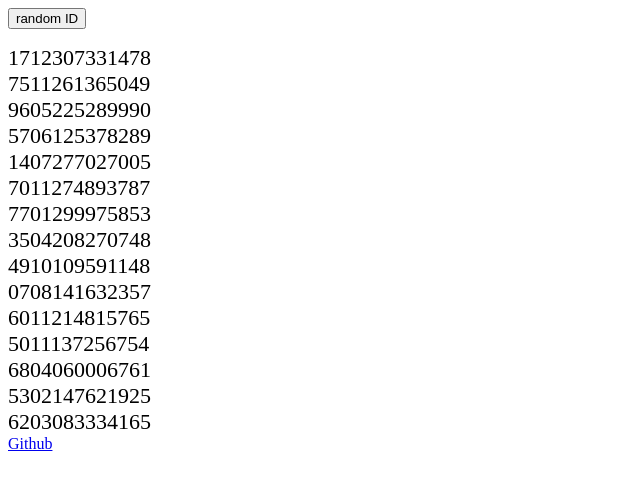
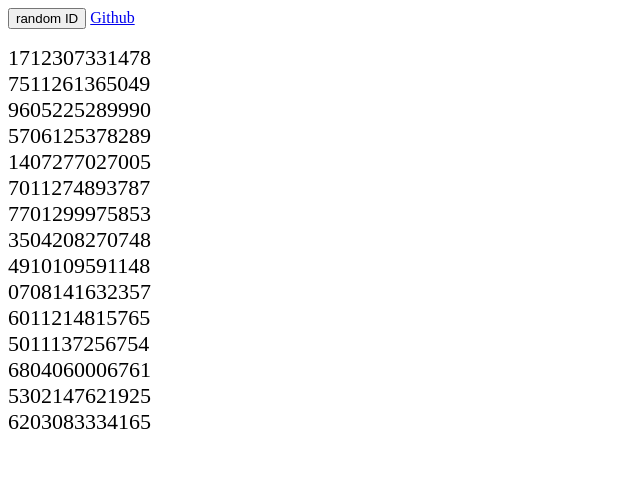
Before and after one commit to maewdev/TH-id, a plain HTML site: page index.html in a window 1280 px wide. Shown: the whole page, without its empty margins (0-640 px from the left). Drawn offline with Linux system fonts and the light colour scheme.

Commit message:
Update index.html

```diff
--- a/index.html
+++ b/index.html
@@ -7,10 +7,10 @@
   <title>Gen Thai Id</title>
 </head>
 <body>
-  <button onclick="genID()">random  ID</button>
+  <button onclick="genID()">random  ID</button> <a href= "https://github.com/maewdev/gen-thai-id" target="_blank">Github</a>
 <p>
 <span id ="id" style="font-size:22px;"></span>
-<a href= "https://github.com/maewdev/gen-thai-id" target="_blank">Github</a>
+
 <script>
   genID()
 function genID() {
```
